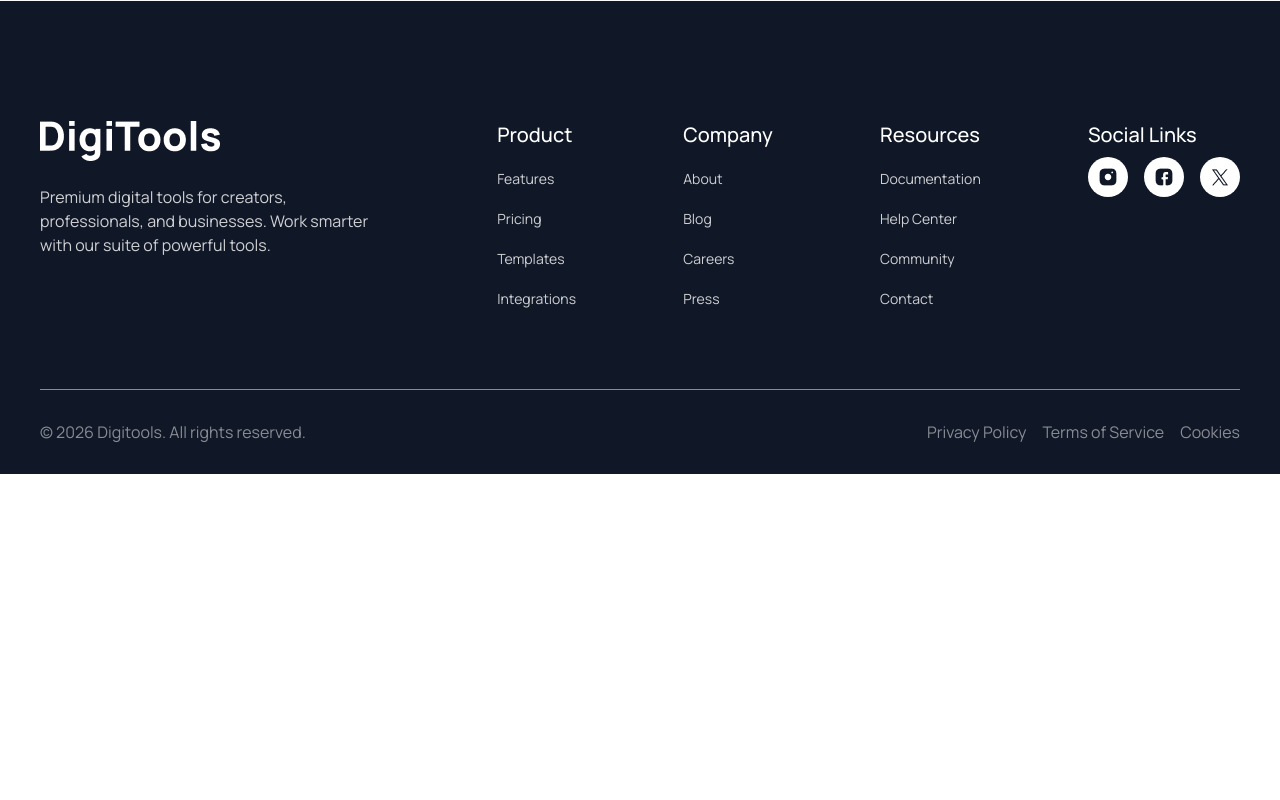
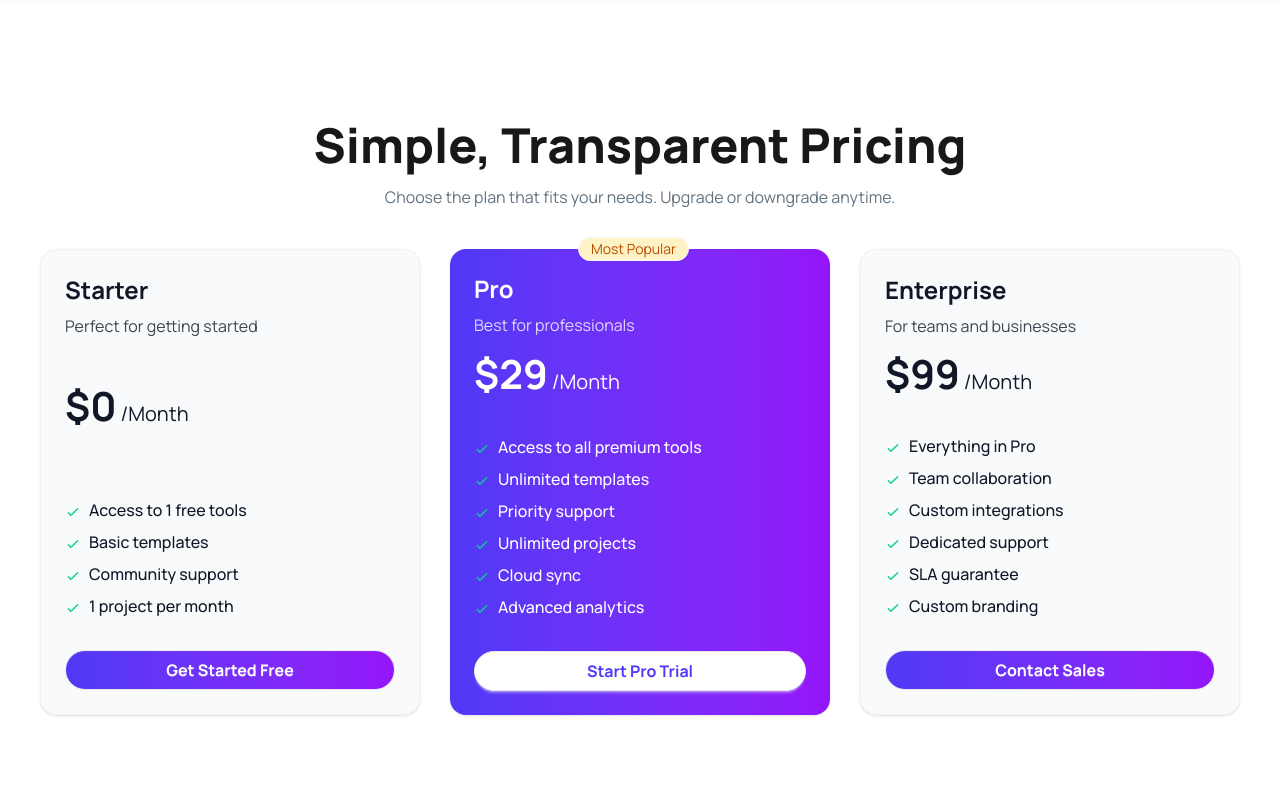
Before and after one commit to FahmidaAkterShimu/B13-Assignment-06, a React (Vite) app: page / in a window 1280 px wide. Shown: the part 1740-2540 px from the top of the page. Before the commit the page ends 2214 px from the top, so only its background shows below. Built offline with nearby package versions, Linux system fonts and the light colour scheme.

Commit message:
added pricing section

```diff
--- /dev/null
+++ b/public/pricingData.json
@@ -0,0 +1,52 @@
+[
+  {
+    "id": 1,
+    "title": "Starter",
+    "subtitle": "Perfect for getting started",
+    "price": 0,
+    "billing": "month",
+    "features": [
+      "Access to 1 free tools",
+      "Basic templates",
+      "Community support",
+      "1 project per month"
+    ],
+    "buttonText": "Get Started Free",
+    "highlight": false
+  },
+  {
+    "id": 2,
+    "title": "Pro",
+    "subtitle": "Best for professionals",
+    "price": 29,
+    "billing": "month",
+    "features": [
+      "Access to all premium tools",
+      "Unlimited templates",
+      "Priority support",
+      "Unlimited projects",
+      "Cloud sync",
+      "Advanced analytics"
+    ],
+    "buttonText": "Start Pro Trial",
+    "highlight": true,
+    "badge": "Most Popular"
+  },
+  {
+    "id": 3,
+    "title": "Enterprise",
+    "subtitle": "For teams and businesses",
+    "price": 99,
+    "billing": "month",
+    "features": [
+      "Everything in Pro",
+      "Team collaboration",
+      "Custom integrations",
+      "Dedicated support",
+      "SLA guarantee",
+      "Custom branding"
+    ],
+    "buttonText": "Contact Sales",
+    "highlight": false
+  }
+]
--- a/src/App.jsx
+++ b/src/App.jsx
@@ -1,9 +1,14 @@
+import { Suspense } from 'react'
 import './App.css'
 import Banner from './components/Banner'
 import Counter from './components/Counter'
 import Footer from './components/Footer'
 import Navbar from './components/Navbar'
+import Pricing from './components/PricinigSection/Pricing'
 import Steps from './components/Steps'
+
+
+const pricingPromise = fetch('pricingData.json').then(res => res.json())
 
 function App() {
 
@@ -13,6 +18,11 @@ function App() {
       <Banner></Banner>
       <Counter></Counter>
       <Steps></Steps>
+
+      <Suspense fallback={<span className="loading loading-spinner loading-lg"></span>}>
+        <Pricing pricingPromise={pricingPromise}></Pricing>
+      </Suspense>
+
       <Footer></Footer>
     </>
   )
--- /dev/null
+++ b/src/components/PricinigSection/Pricing.jsx
@@ -0,0 +1,56 @@
+import React, { use } from 'react';
+import PricingCard from './PricingCard';
+
+const Pricing = ({ pricingPromise }) => {
+
+    const pricingData = use(pricingPromise);
+
+    return (
+        <div className='max-w-300 mx-auto py-10 md:py-30 px-2 lg:px-0'>
+            <div className='text-center mb-10'>
+                <h2 className='text-4xl md:text-5xl font-extrabold mb-4'>Simple, Transparent Pricing</h2>
+                <p className='text-base text-[#627382]'>Choose the plan that fits your needs. Upgrade or downgrade anytime.</p>
+            </div>
+
+            {/* Card container */}
+            <div className='grid md:grid-cols-2 lg:grid-cols-3 justify-center md:justify-between gap-7.5'>
+
+                {/* cards */}
+                {
+                    pricingData.map(pricing => <PricingCard
+                        key={pricing.id}
+                        pricing={pricing}></PricingCard>)
+                }
+
+
+                {/* <div className="card bg-linear-to-r from-[#4F39F6] to-[#9514FA] shadow-sm rounded-2xl">
+                    <div className="card-body relative text-white">
+                        <div className='absolute -top-3 left-32'>
+                            <span className="badge bg-[#FEF3C6] text-sm text-[#BB4D00] py-2.5 px-3 rounded-full">Most Popular</span>
+                        </div>
+
+                        <h2 className="text-2xl font-bold">Premium</h2>
+                        <p className='text-base opacity-80'>Best for professionals</p>
+                        <p className='text-xl'>
+                            <span className="text-[40px] font-bold">$29</span> /Month
+                        </p>
+
+                        <ul className="mt-6 flex flex-col gap-2 text-base font-medium">
+                            <li>
+                                <svg xmlns="http://www.w3.org/2000/svg" className="size-4 me-2 inline-block text-success" fill="none" viewBox="0 0 24 24" stroke="currentColor"><path strokeLinecap="round" strokeLinejoin="round" strokeWidth="2" d="M5 13l4 4L19 7" /></svg>
+                                <span>High-resolution image generation</span>
+                            </li>
+                        </ul>
+
+                        <div className="mt-6">
+                            <button className="btn btn-block bg-white rounded-full text-base font-bold text-[#4F39F6]">Subscribe</button>
+                        </div>
+                    </div>
+                </div> */}
+
+            </div>
+        </div>
+    );
+};
+
+export default Pricing;
--- /dev/null
+++ b/src/components/PricinigSection/PricingCard.jsx
@@ -0,0 +1,38 @@
+import React from 'react';
+import PricingFeature from './PricingFeature';
+
+const PricingCard = ({ pricing }) => {
+
+    const { title, subtitle, price, features, buttonText, highlight } = pricing;
+
+    return (
+        //Card
+        <div className={`card shadow-sm rounded-2xl
+        ${highlight ? "bg-linear-to-r from-[#4F39F6] to-[#9514FA]" : "bg-[#F9FAFC] border border-[#F2F2F2]"}`}>
+            <div className={`card-body relative
+                ${highlight ? "text-white" : "text-[#101727]"}`}>
+                <div className='absolute -top-3 left-32'>
+                    {highlight && <span className="badge bg-[#FEF3C6] text-sm text-[#BB4D00] py-2.5 px-3 rounded-full">Most Popular</span>}
+                </div>
+
+                <h2 className="text-2xl font-bold">{title}</h2>
+                <p className='text-base opacity-80'>{subtitle}</p>
+                <p className='text-xl'>
+                    <span className="text-[40px] font-bold">${price}</span> /Month
+                </p>
+
+                <ul className="mt-6 flex flex-col gap-2 text-base font-medium">
+                    {
+                        features.map(feature => <PricingFeature feature={feature}></PricingFeature>)
+                    }
+                </ul>
+
+                <div className="mt-6">
+                    {highlight ? <button className="btn btn-block bg-white rounded-full text-base font-bold text-[#4F39F6]">{buttonText}</button> : <button className="btn btn-block bg-linear-to-r from-[#4F39F6] to-[#9514FA] rounded-full text-base font-bold text-white">{buttonText}</button>}
+                </div>
+            </div>
+        </div>
+    );
+};
+
+export default PricingCard;
--- /dev/null
+++ b/src/components/PricinigSection/PricingFeature.jsx
@@ -0,0 +1,13 @@
+import React from 'react';
+
+const PricingFeature = ({ feature }) => {
+
+    return (
+        <li>
+            <svg xmlns="http://www.w3.org/2000/svg" className="size-4 me-2 inline-block text-success" fill="none" viewBox="0 0 24 24" stroke="currentColor"><path strokeLinecap="round" strokeLinejoin="round" strokeWidth="2" d="M5 13l4 4L19 7" /></svg>
+            <span>{feature}</span>
+        </li>
+    );
+};
+
+export default PricingFeature;
```
